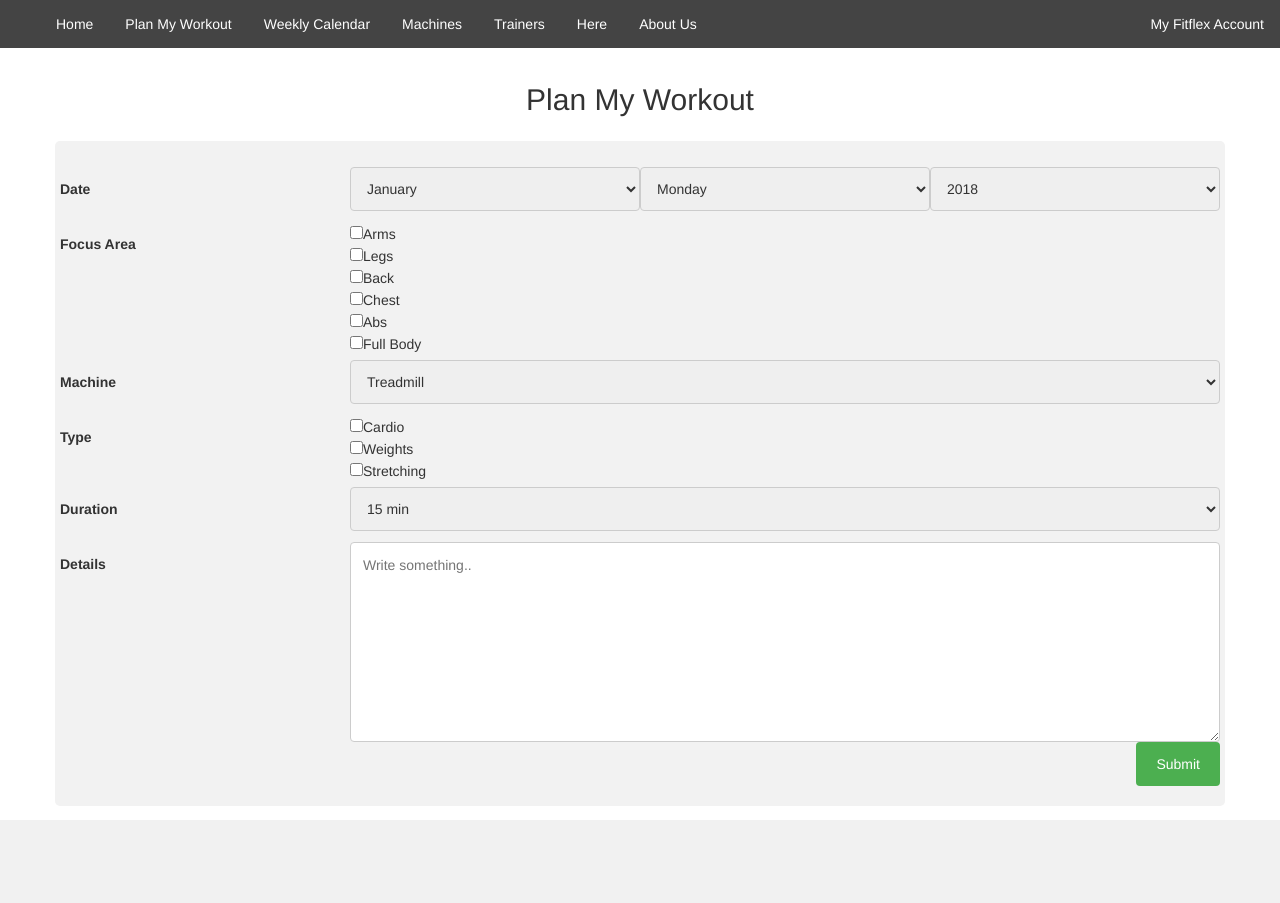
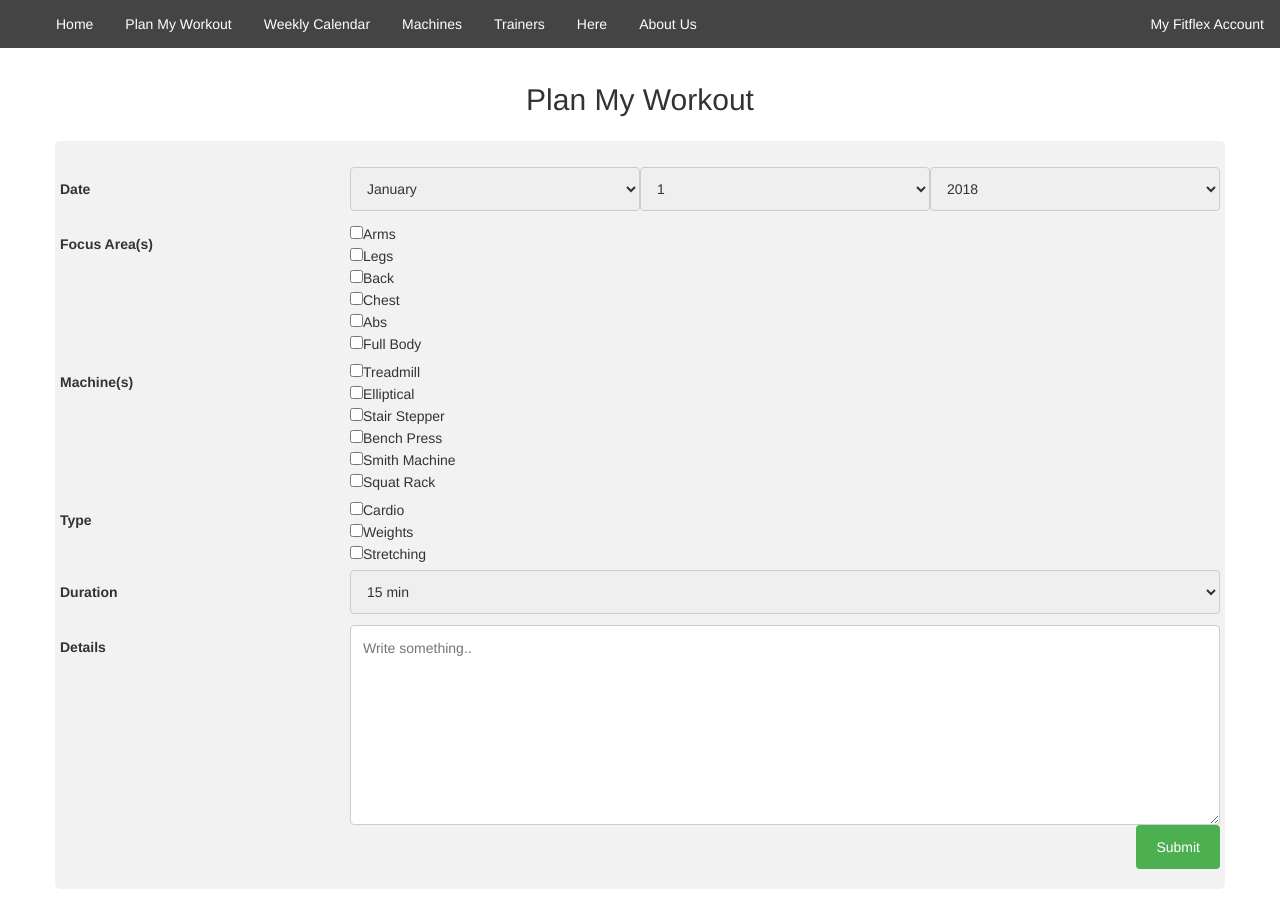
Before and after one commit to hmcoding/Fitflex, a Python web app: template app/templates/plan.html in a window 1280 px wide. Before the commit the page ends 820 px from the top, so only its background shows below. Run offline with Jinja, Linux system fonts and the light colour scheme; the template is opened without the code that fills it, so the values that code supplies are empty; some libraries are stand-ins or nearby versions.

Commit message:
plan html file updated

```diff
--- a/app/templates/plan.html
+++ b/app/templates/plan.html
@@ -116,13 +116,37 @@
 
                 <div class="col-25">
                     <select id="type" name="day">
-                    <option value="Monday">Monday</option>
-                    <option value="Tuesday">Tuesday</option>
-                    <option value="Wednesday">Wednesday</option>
-                    <option value="Thursday">Thursday</option>
-                    <option value="Friday">Friday</option>
-                    <option value="Saturday">Saturday</option>
-                    <option value="Sunday">Sunday</option>
+                    <option value="1">1</option>
+                    <option value="2">2</option>
+                    <option value="3">3</option>
+                    <option value="4">4</option>
+                    <option value="5">5</option>
+                    <option value="6">6</option>
+                    <option value="7">7</option>
+                    <option value="8">8</option>
+                    <option value="9">9</option>
+                    <option value="10">10</option>
+                    <option value="11">11</option>
+                    <option value="12">12</option>
+                    <option value="13">13</option>
+                    <option value="14">14</option>
+                    <option value="15">15</option>
+                    <option value="16">16</option>
+                    <option value="17">17</option>
+                    <option value="18">18</option>
+                    <option value="19">19</option>
+                    <option value="20">20</option>
+                    <option value="21">21</option>
+                    <option value="22">22</option>
+                    <option value="23">23</option>
+                    <option value="24">24</option>
+                    <option value="25">25</option>
+                    <option value="26">26</option>
+                    <option value="27">27</option>
+                    <option value="28">28</option>
+                    <option value="29">29</option>
+                    <option value="30">30</option>
+                    <option value="31">31</option>
                     </select>
                 </div>
 
@@ -142,7 +166,7 @@
 
             <div class="row">
                 <div class="col-25">
-                    <label for="fname">Focus Area</label>
+                    <label for="fname">Focus Area(s)</label>
                 </div>
                 <div class="col-75">
                     <input type="checkbox" name="vehicle1" value="Arms">Arms<br>
@@ -156,17 +180,15 @@
 
             <div class="row">
                 <div class="col-25">
-                    <label for="fname">Machine</label>
+                    <label for="fname">Machine(s)</label>
                 </div>
                 <div class="col-75">
-                    <select id="type" name="machineType">
-                    <option value="Treadmill">Treadmill</option>
-                    <option value="Elliptical">Elliptical</option>
-                    <option value="Stair Stepper">Stair Stepper</option>
-                    <option value="Bench Press">Bench Press</option>
-                    <option value="Smith Machine">Smith Machine</option>
-                    <option value="Squat Rack">Squat Rack</option>
-                    </select>
+                    <input type="checkbox" name="machineType1" value="Treadmill">Treadmill<br>
+                    <input type="checkbox" name="machineType2" value="Elliptical">Elliptical<br>
+                    <input type="checkbox" name="machineType3" value="Stair Stepper">Stair Stepper<br>
+                    <input type="checkbox" name="machineType4" value="Bench Press">Bench Press<br>
+                    <input type="checkbox" name="machineType5" value="Smith Machine">Smith Machine<br>
+                    <input type="checkbox" name="machineType6" value="Squat Rack">Squat Rack<br>
                 </div>
             </div>
 
```
Also changed, not shown: app/templates/weekcal.html (+7 -0 lines).
